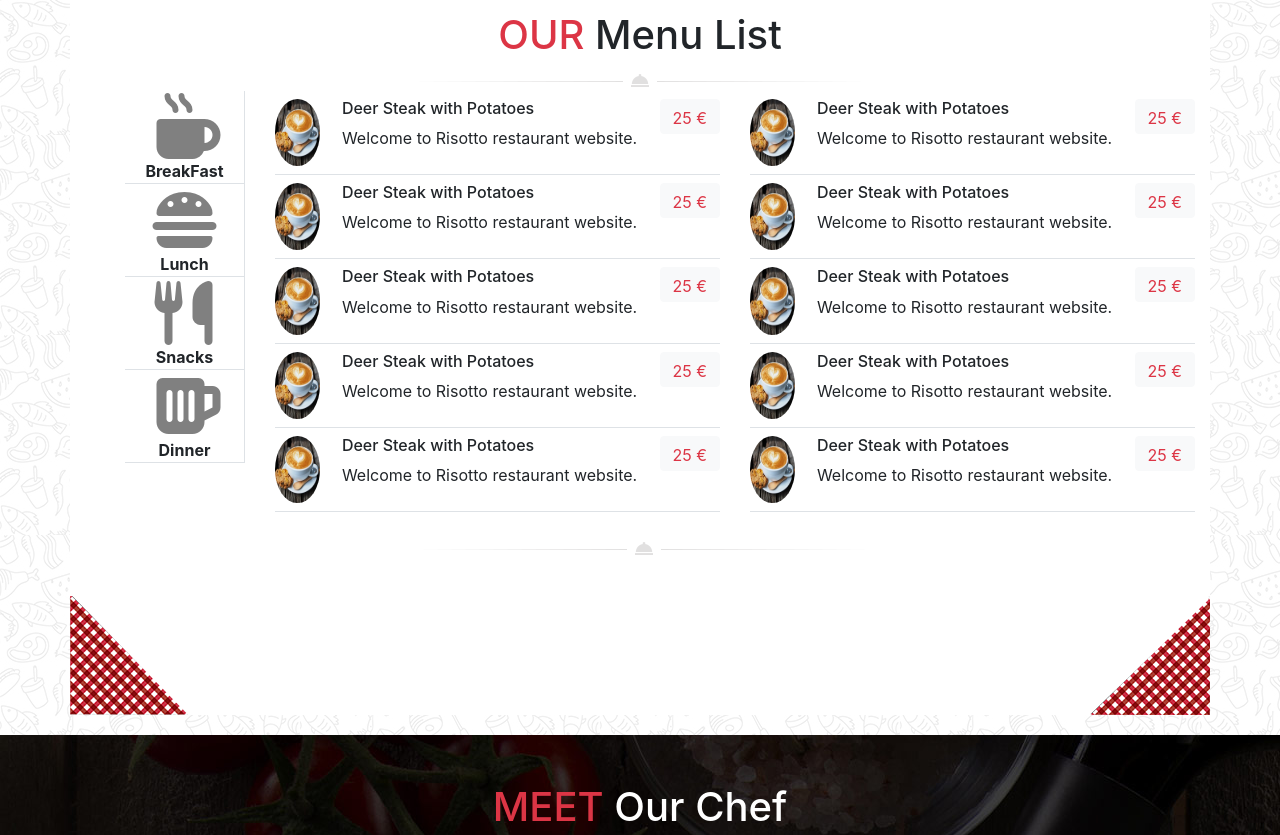
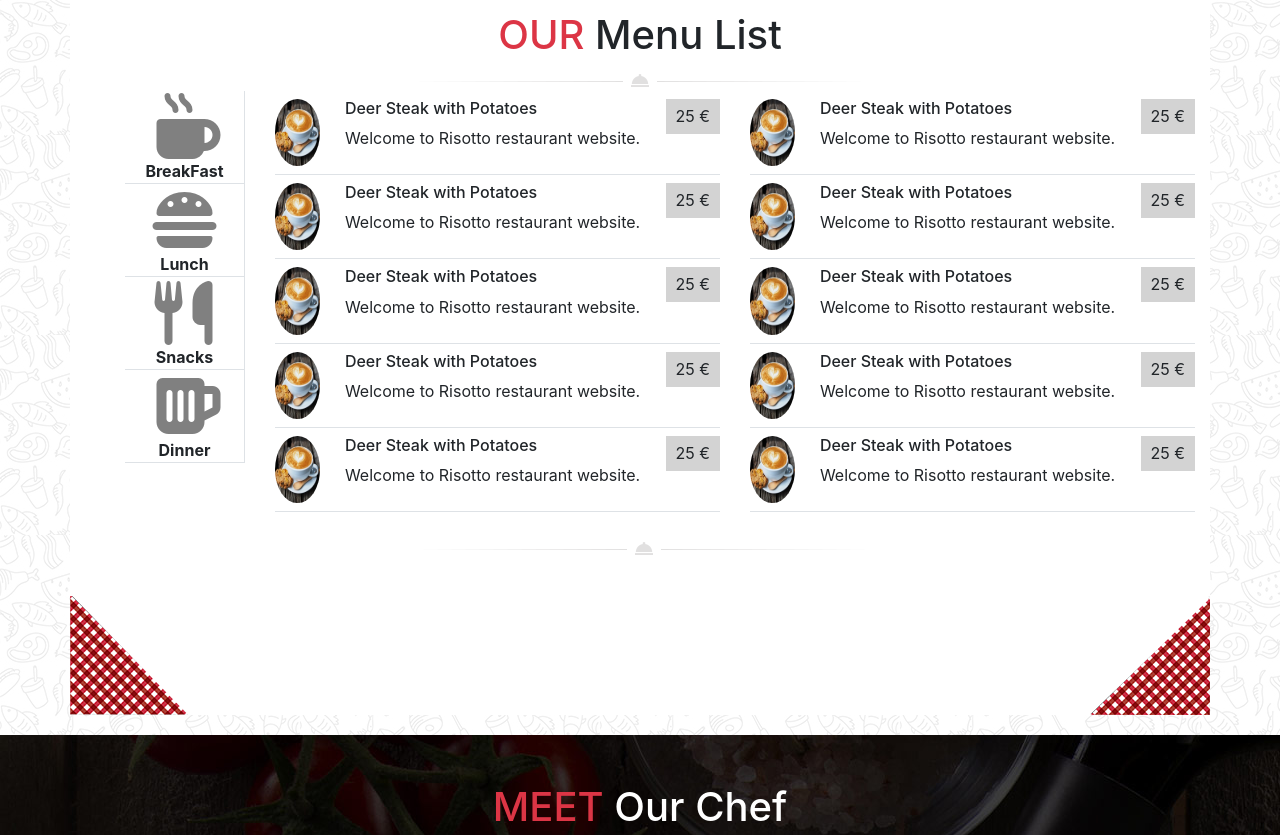
Before and after one commit to KadirYavas/git_bootstrap_les_chefs, a website: page index.html in a window 1280 px wide. Shown: the part 1046-1881 px from the top of the page. Drawn offline with nearby package versions, Linux system fonts and the light colour scheme.

Commit message:
boutonfin

```diff
--- a/index.html
+++ b/index.html
@@ -150,7 +150,7 @@
                             <h6>Deer Steak with Potatoes</h6>
                             <p>Welcome to Risotto restaurant website.</p>
                         </div>
-                        <button type="button" class="btn btn-light text-danger">25 €</button>
+                        <span class="buton">25 €</span>
                     </div>
 
                     <div class="cafe border-bottom pb-2 pt-2"><img src="./public/images/menu_image_1.jpg" alt=""
@@ -159,7 +159,7 @@
                             <h6>Deer Steak with Potatoes</h6>
                             <p>Welcome to Risotto restaurant website.</p>
                         </div>
-                        <button type="button" class="btn btn-light text-danger">25 €</button>
+                        <span class="buton">25 €</span>
                     </div>
 
                     <div class="cafe border-bottom pb-2 pt-2"><img src="./public/images/menu_image_1.jpg" alt=""
@@ -168,7 +168,7 @@
                             <h6>Deer Steak with Potatoes</h6>
                             <p>Welcome to Risotto restaurant website.</p>
                         </div>
-                        <button type="button" class="btn btn-light text-danger">25 €</button>
+                        <span class="buton">25 €</span>
                     </div>
 
                     <div class="cafe border-bottom pb-2 pt-2"><img src="./public/images/menu_image_1.jpg" alt=""
@@ -177,7 +177,7 @@
                             <h6>Deer Steak with Potatoes</h6>
                             <p>Welcome to Risotto restaurant website.</p>
                         </div>
-                        <button type="button" class="btn btn-light text-danger">25 €</button>
+                        <span class="buton">25 €</span>
                     </div>
 
                     <div class="cafe border-bottom pb-2 pt-2"><img src="./public/images/menu_image_1.jpg" alt=""
@@ -186,7 +186,7 @@
                             <h6>Deer Steak with Potatoes</h6>
                             <p>Welcome to Risotto restaurant website.</p>
                         </div>
-                        <button type="button" class="btn btn-light text-danger">25 €</button>
+                        <span class="buton">25 €</span>
                     </div>
 
                 </div>
@@ -197,7 +197,7 @@
                             <h6>Deer Steak with Potatoes</h6>
                             <p>Welcome to Risotto restaurant website.</p>
                         </div>
-                        <button type="button" class="btn btn-light text-danger">25 €</button>
+                        <span class="buton">25 €</span>
                     </div>
 
                     <div class="cafe border-bottom pb-2 pt-2"><img src="./public/images/menu_image_1.jpg" alt=""
@@ -206,7 +206,7 @@
                             <h6>Deer Steak with Potatoes</h6>
                             <p>Welcome to Risotto restaurant website.</p>
                         </div>
-                        <button type="button" class="btn btn-light text-danger">25 €</button>
+                        <span class="buton">25 €</span>
                     </div>
 
                     <div class="cafe border-bottom pb-2 pt-2"><img src="./public/images/menu_image_1.jpg" alt=""
@@ -215,7 +215,7 @@
                             <h6>Deer Steak with Potatoes</h6>
                             <p>Welcome to Risotto restaurant website.</p>
                         </div>
-                        <button type="button" class="btn btn-light text-danger">25 €</button>
+                        <span class="buton">25 €</span>
                     </div>
 
                     <div class="cafe border-bottom pb-2 pt-2"><img src="./public/images/menu_image_1.jpg" alt=""
@@ -224,7 +224,7 @@
                             <h6>Deer Steak with Potatoes</h6>
                             <p>Welcome to Risotto restaurant website.</p>
                         </div>
-                        <button type="button" class="btn btn-light text-danger">25 €</button>
+                        <span class="buton">25 €</span>
                     </div>
 
                     <div class="cafe border-bottom pb-2 pt-2"><img src="./public/images/menu_image_1.jpg" alt=""
@@ -233,7 +233,7 @@
                             <h6>Deer Steak with Potatoes</h6>
                             <p>Welcome to Risotto restaurant website.</p>
                         </div>
-                        <button type="button" class="btn btn-light text-danger">25 €</button>
+                        <span class="buton">25 €</span>
                     </div>
 
                 </div>
@@ -332,14 +332,14 @@
                 <div class="textfemme">
                     <p class="font-weight-bold text-white">Lorem ipsum</p>
                     <p class="text-danger">Manager</p>
-                    <p class="text-white">And Lippman son hobby window standing to her to her.</p>
+                    <p class="text-white">And Lippman son hobby window standing to her to her. And Lippman son hobby window standing to her to her.</p>
                 </div>
             </div>
             <div class="col-6 d-flex justify-content-between femme">
                 <div class="textfemme">
                     <p class="font-weight-bold text-white">Lorem ipsum</p>
                     <p class="text-danger">Manager</p>
-                    <p class="text-white">And Lippman son hobby window standing to her to her.</p>
+                    <p class="text-white">And Lippman son hobby window standing to her to her. And Lippman son hobby window standing to her to her.</p>
                 </div>
                 <img src="./public/images/testimonial1.jpg" alt="" width="20%">
             </div>
--- a/src/sass/style.sass
+++ b/src/sass/style.sass
@@ -68,15 +68,17 @@ $fa-font-path: "../../node_modules/@fortawesome/fontawesome-free/webfonts"
     .cafe
         display: flex
         justify-content: space-between
-        button
+        .buton
+            background-color: lightgrey
             height: 35px
+            padding: 5px 10px
 
 .menuicon
     li
         list-style: none
         i
             color: grey
-            &:active
+            &:hover
                 color: red
 .deco
     margin-left: 31%
@@ -132,7 +134,7 @@ $fa-font-path: "../../node_modules/@fortawesome/fontawesome-free/webfonts"
         border-radius: 16px
         margin-top: 50px
     span
-        background-color: red
+        background-color: #b1004a
         border-radius: 10px
         padding: 10px 10px
         position: relative
```
Also changed, not shown: public/css/style.css, 1 other file.
